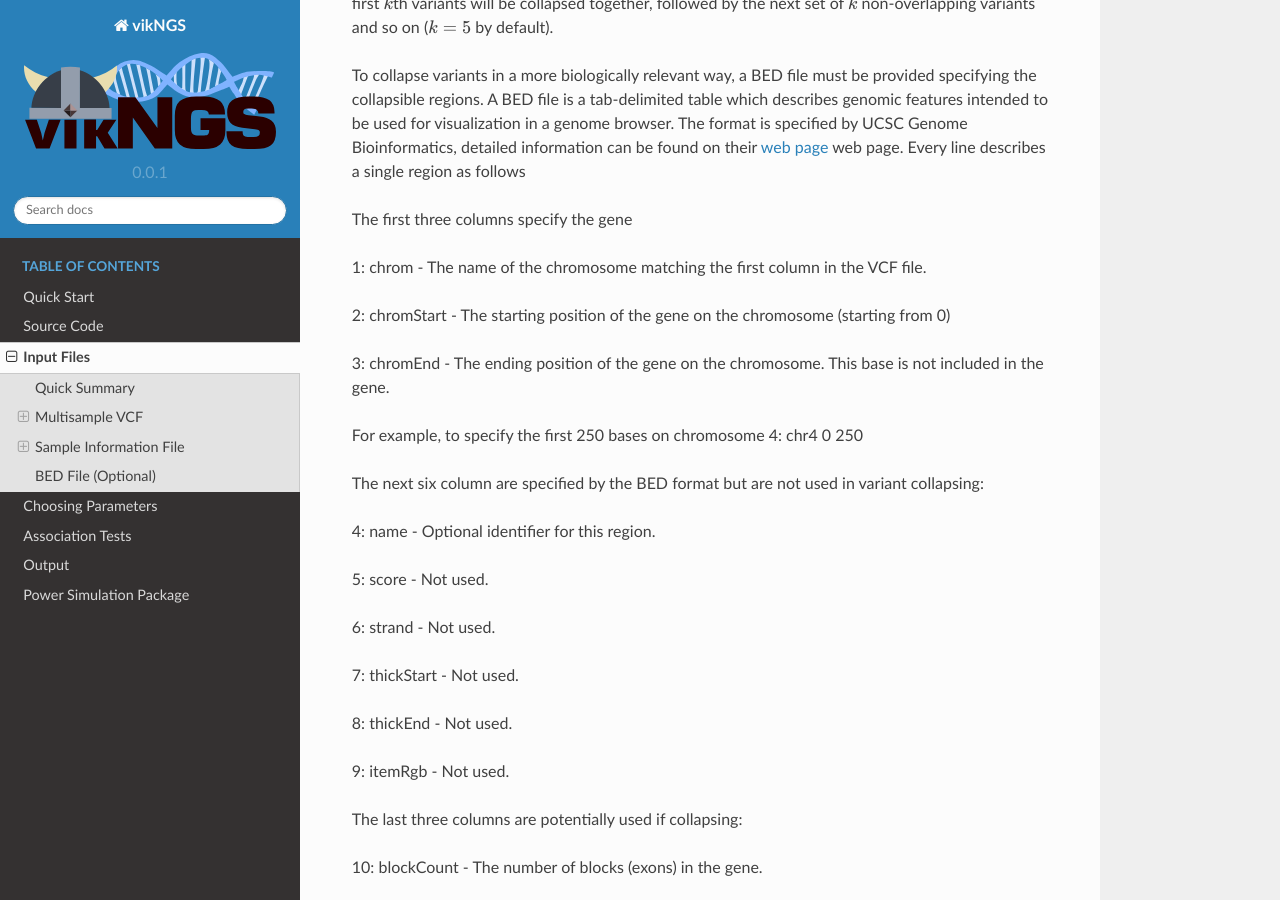
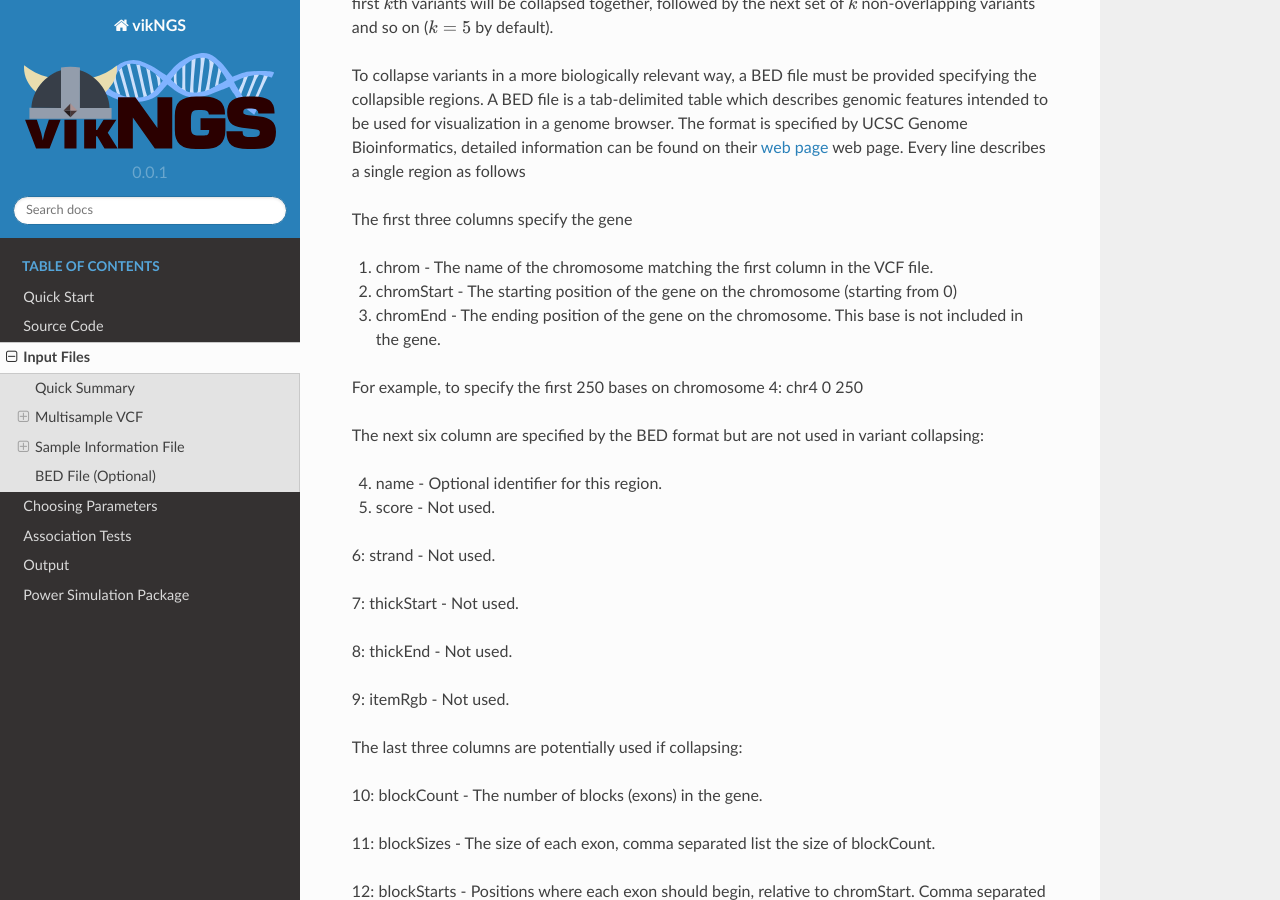
Before and after one commit to ScottMastro/vikngsdocs, a Sphinx documentation site: the page built from source/input.rst, in a window 1280 px wide and 900 px high, scrolled down 5229 px. Built offline with Sphinx 7.4.7 and the Read the Docs theme 2.0.0, drawn with Linux system fonts in a browser that asks for light colours; some of the changed lines change nothing that is shown.

Commit message:
Update input.rst

```diff
--- a/source/input.rst
+++ b/source/input.rst
@@ -144,20 +144,17 @@ To collapse variants in a more biologically relevant way, a BED file must be pro
 
 The first three columns specify the gene
 
-1: chrom - The name of the chromosome matching the first column in the VCF file.
-
-2: chromStart - The starting position of the gene on the chromosome (starting from 0)
-
-3: chromEnd - The ending position of the gene on the chromosome. This base is not included in the gene.
+1. chrom - The name of the chromosome matching the first column in the VCF file.
+2. chromStart - The starting position of the gene on the chromosome (starting from 0)
+3. chromEnd - The ending position of the gene on the chromosome. This base is not included in the gene.
 
 For example, to specify the first 250 bases on chromosome 4:
 chr4    0    250
 
 The next six column are specified by the BED format but are not used in variant collapsing:
 
-4: name - Optional identifier for this region.
-
-5: score -  Not used.
+4. name - Optional identifier for this region.
+5. score -  Not used.
 
 6: strand - Not used.
 
```
